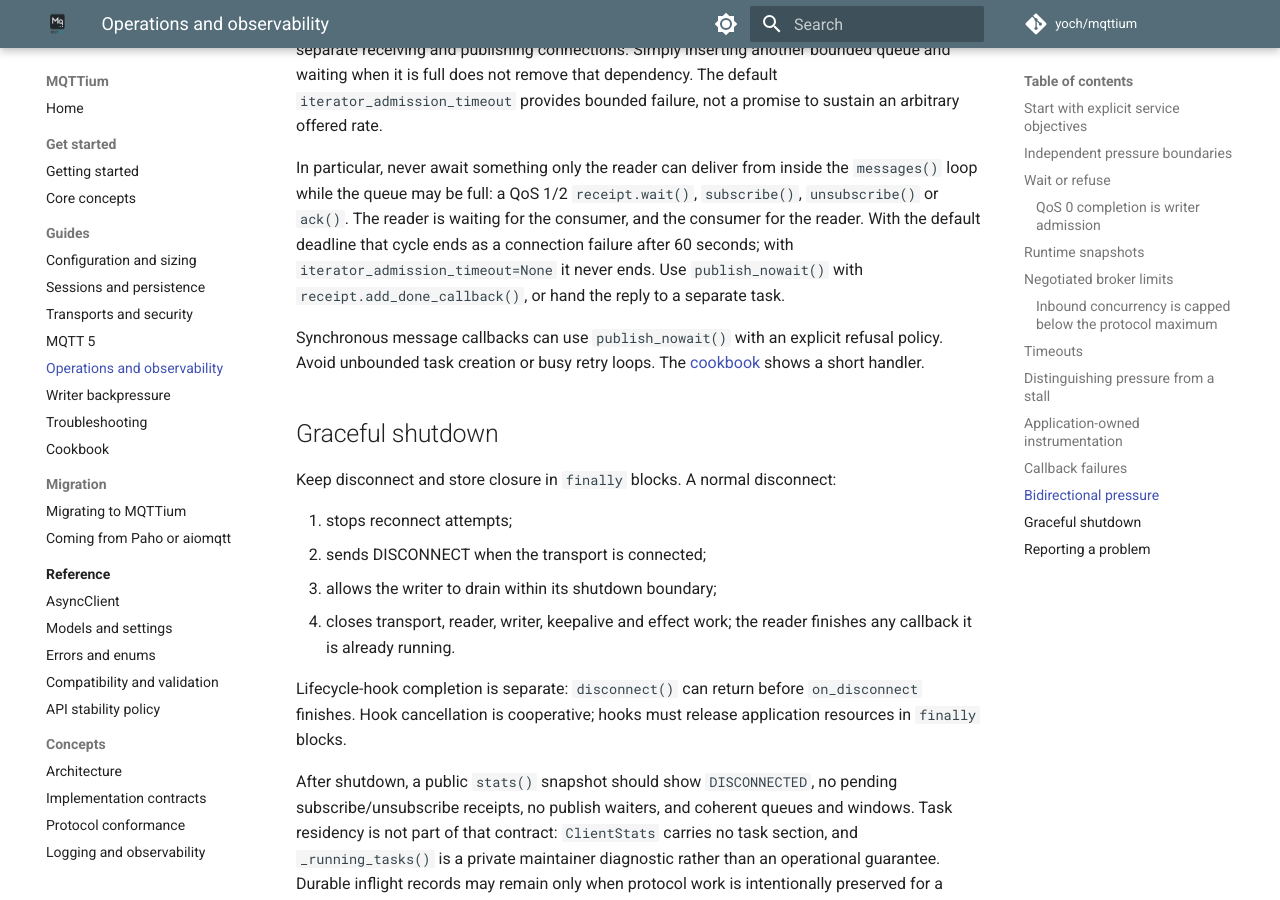
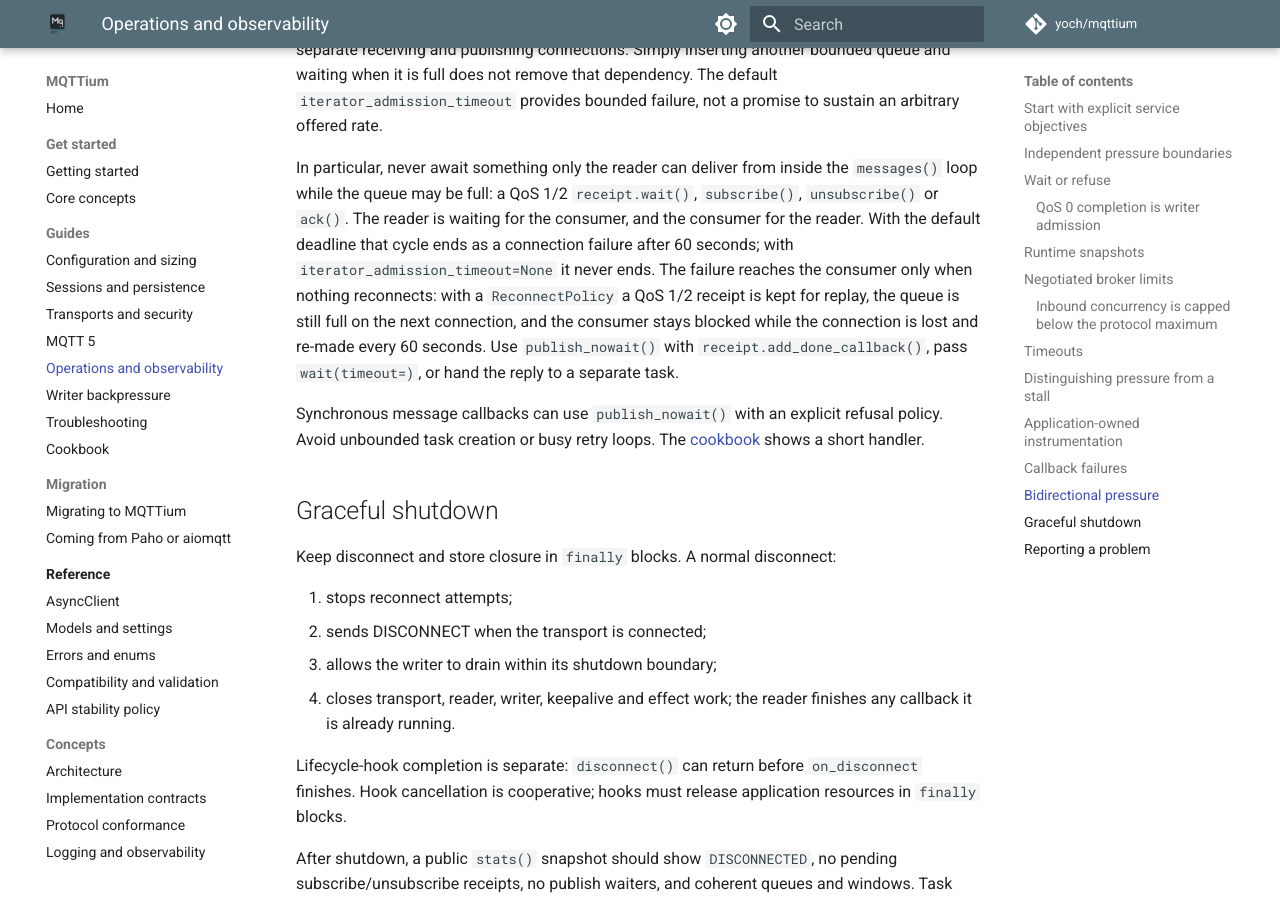
Before and after one commit to yoch/mqttium, an MkDocs documentation site: the page built from docs/operations.md, in a window 1280 px wide and 900 px high, scrolled down 7097 px. Built offline with MkDocs 1.6.1 and Material for MkDocs 9.7.7, drawn with Linux system fonts in a browser that asks for light colours; comment, search, counter and statistics services are not loaded.

Commit message:
State that a reconnect policy keeps a receipt-awaiting consumer blocked
The admission deadline ends the connection, not the consumer's wait, when
the receipt is kept for replay. Found in review.

Co-Authored-By: Claude Fable 5.2 <noreply@anthropic.com>
Claude-Session: https://claude.ai/code/session_01Ao6T3feVH1AdmD4A8HiJoS

```diff
--- a/docs/operations.md
+++ b/docs/operations.md
@@ -295,8 +295,12 @@ the `messages()` loop while the queue may be full: a QoS 1/2
 `receipt.wait()`, `subscribe()`, `unsubscribe()` or `ack()`. The reader is
 waiting for the consumer, and the consumer for the reader. With the default
 deadline that cycle ends as a connection failure after 60 seconds; with
-`iterator_admission_timeout=None` it never ends. Use `publish_nowait()` with
-`receipt.add_done_callback()`, or hand the reply to a separate task.
+`iterator_admission_timeout=None` it never ends. The failure reaches the
+consumer only when nothing reconnects: with a `ReconnectPolicy` a QoS 1/2
+receipt is kept for replay, the queue is still full on the next connection,
+and the consumer stays blocked while the connection is lost and re-made every
+60 seconds. Use `publish_nowait()` with `receipt.add_done_callback()`, pass
+`wait(timeout=)`, or hand the reply to a separate task.
 
 Synchronous message callbacks can use `publish_nowait()` with an explicit
 refusal policy. Avoid unbounded task creation or busy retry loops. The
```
Also changed, not shown: CHANGELOG.md (+4 -2 lines).
